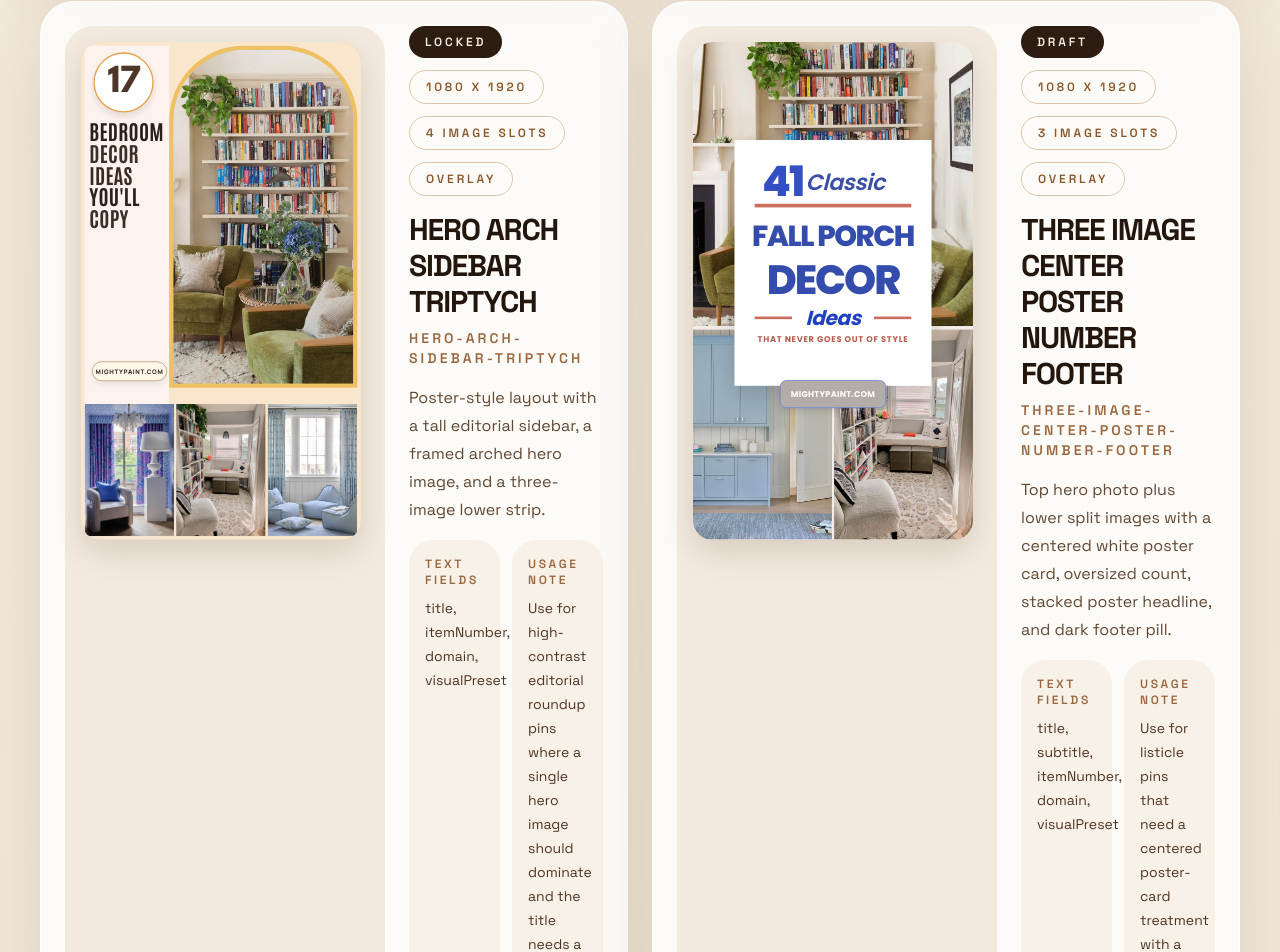
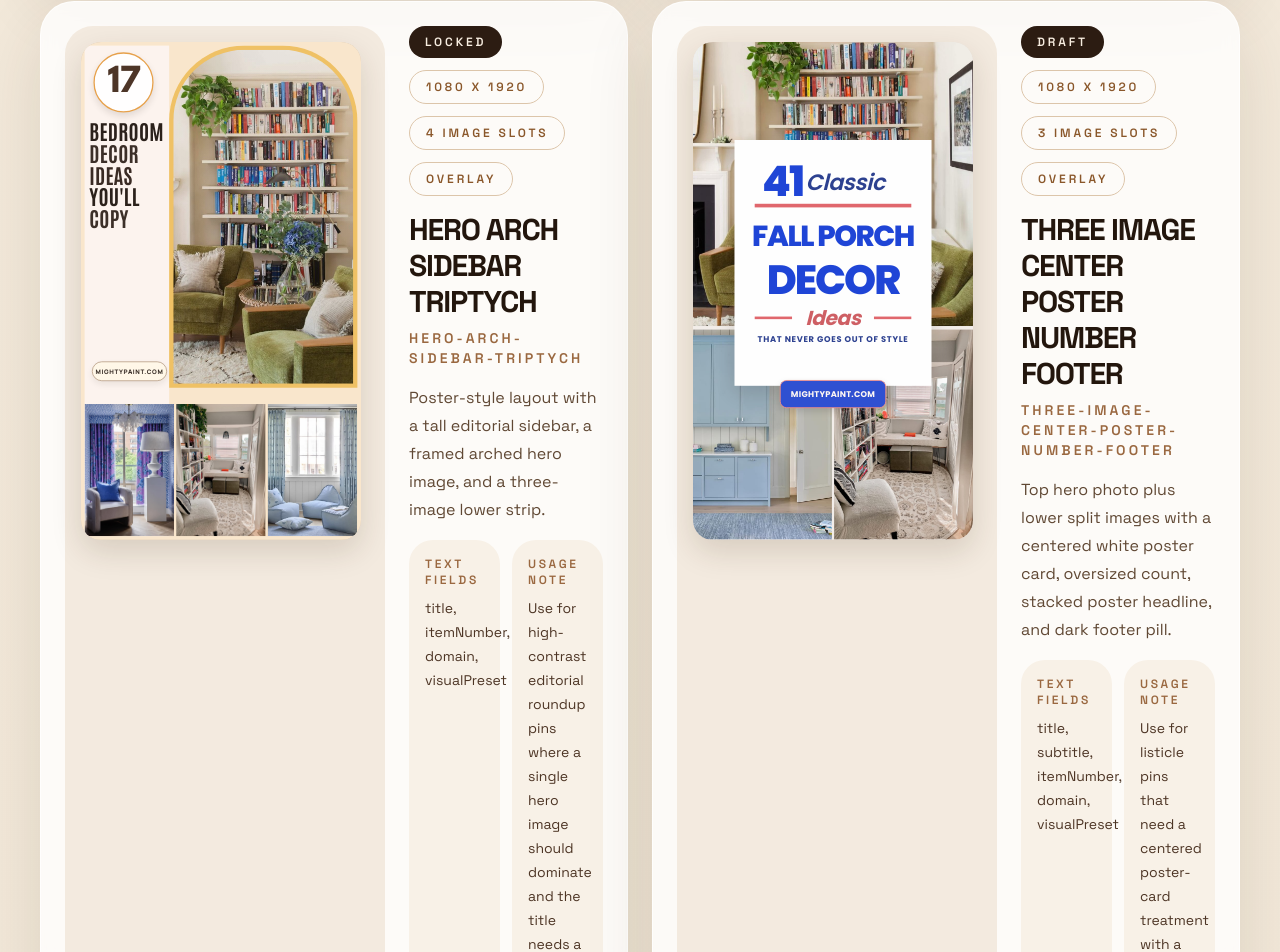
Before and after one commit to risalat/PinForge-Studio, a Next.js app: page /library in a window 1280 px wide. Shown: the part 7475-8427 px from the top of the page. Built offline with nearby package versions, Linux system fonts and the light colour scheme.

Commit message:
Strengthen poster template bold preset colors

```diff
--- a/src/templates/TemplateThreeImageCenterPosterNumberFooter.tsx
+++ b/src/templates/TemplateThreeImageCenterPosterNumberFooter.tsx
@@ -464,12 +464,22 @@ function resolvePosterColors(
   const posterBackground = boldCategory
     ? tintTowardsWhite(mixHex(palette.canvas, palette.band, 0.12), 0.96)
     : "#fffdf9";
+  const primaryAccent = ensureContrastTone(
+    boldCategory ? mixHex(palette.footer, palette.number, 0.08) : palette.footer,
+    posterBackground,
+    4.2,
+  );
+  const secondaryAccent = ensureContrastTone(
+    boldCategory ? mixHex(palette.divider, palette.footer, 0.14) : palette.divider,
+    posterBackground,
+    3.2,
+  );
 
   const darkInkBase = ensureContrastTone(
     category === "dark-drama"
       ? deepenHex(mixHex(palette.domain, palette.title, 0.42), 0.3)
       : boldCategory
-        ? deepenHex(mixHex(palette.title, palette.domain, 0.18), 0.18)
+        ? deepenHex(mixHex(palette.footer, palette.canvas, 0.18), 0.34)
         : deepenHex(mixHex(palette.domain, palette.title, 0.52), 0.18),
     posterBackground,
     5.6,
@@ -477,7 +487,7 @@ function resolvePosterColors(
 
   const dividerColor = ensureContrastTone(
     boldCategory
-      ? deepenHex(mixHex(palette.divider, palette.band, 0.18), 0.12)
+      ? secondaryAccent
       : deepenHex(mixHex(palette.domain, palette.title, 0.42), 0.24),
     posterBackground,
     3.2,
@@ -485,7 +495,7 @@ function resolvePosterColors(
 
   const mainTitleColor = ensureContrastTone(
     boldCategory
-      ? deepenHex(mixHex(palette.title, palette.domain, 0.12), 0.12)
+      ? primaryAccent
       : dividerColor,
     posterBackground,
     4.8,
@@ -495,7 +505,7 @@ function resolvePosterColors(
     category === "dark-drama"
       ? mixHex(palette.number, "#ff8f52", 0.18)
       : boldCategory
-        ? mixHex(palette.number, palette.band, 0.08)
+        ? primaryAccent
         : mixHex(palette.number, palette.footer, 0.24),
     posterBackground,
     3.4,
@@ -503,7 +513,7 @@ function resolvePosterColors(
 
   const closerColor = ensureContrastTone(
     boldCategory
-      ? mixHex(palette.number, palette.title, 0.14)
+      ? secondaryAccent
       : mixHex(palette.number, "#ee8750", 0.2),
     posterBackground,
     3.4,
@@ -511,20 +521,20 @@ function resolvePosterColors(
 
   const subtitleColor = ensureContrastTone(
     boldCategory
-      ? mixHex(palette.subtitle, palette.domain, 0.14)
+      ? darkInkBase
       : tintTowardsWhite(darkInkBase, 0.08),
     posterBackground,
     3.8,
   );
 
   const pillBase = boldCategory
-    ? deepenHex(mixHex(palette.band, palette.domain, 0.38), 0.3)
+    ? deepenHex(mixHex(palette.footer, palette.band, 0.08), 0.04)
     : category === "dark-drama"
       ? deepenHex(mixHex(palette.domain, palette.footer, 0.48), 0.24)
       : deepenHex(mixHex(palette.domain, palette.title, 0.4), 0.28);
 
   const pillBorder = boldCategory
-    ? tintTowardsWhite(mixHex(palette.number, palette.band, 0.26), 0.12)
+    ? tintTowardsWhite(mixHex(palette.divider, palette.band, 0.22), 0.04)
     : tintTowardsWhite(mixHex(palette.divider, "#fff7ea", 0.4), 0.08);
 
   return {
@@ -538,7 +548,11 @@ function resolvePosterColors(
     dividerColor,
     domainPillBackground: pillBase,
     domainPillBorder: pillBorder,
-    domainTextColor: "#fffdf8",
+    domainTextColor: ensureContrastTone(
+      boldCategory ? palette.domain : "#fffdf8",
+      pillBase,
+      5.4,
+    ),
   };
 }
 
```
